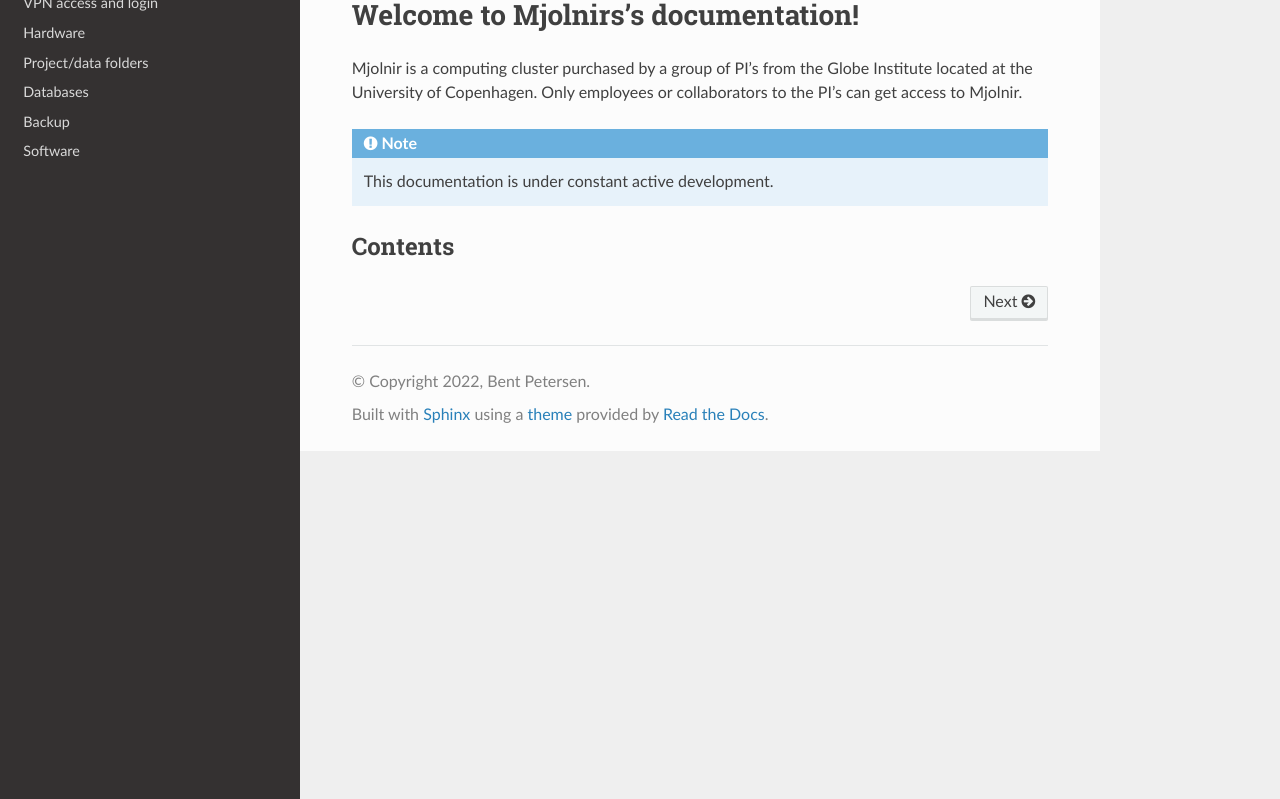
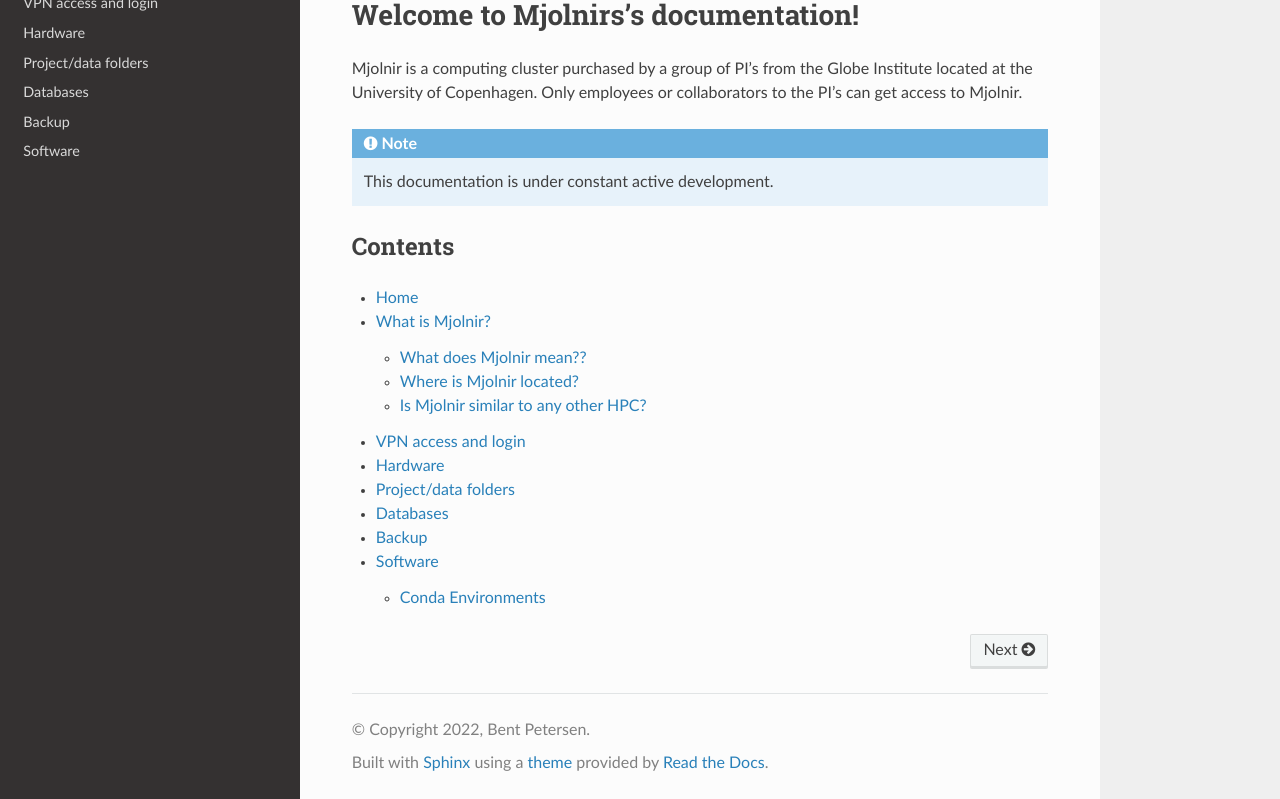
Before and after one commit to bentpetersendk/mjolnir_ucph, a Sphinx documentation site: the page built from docs/source/index.rst, in a window 1280 px wide and 1002 px high, cut to the strip 203-1002 px from the top of the window. Built offline with Sphinx 7.4.7 and the Read the Docs theme 2.0.0, drawn with Linux system fonts in a browser that asks for light colours; part of the change alters nothing that is shown.

```diff
--- a/docs/source/index.rst
+++ b/docs/source/index.rst
@@ -13,8 +13,6 @@ Contents
 --------
 
 .. toctree::
-   :maxdepth: 2
-   :hidden:
 
    Home <self>
    mjolnir
```
